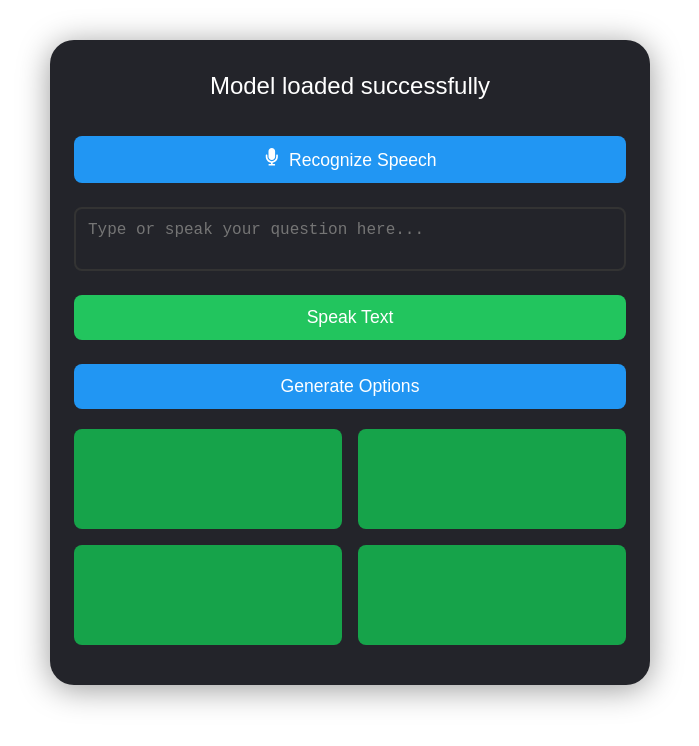
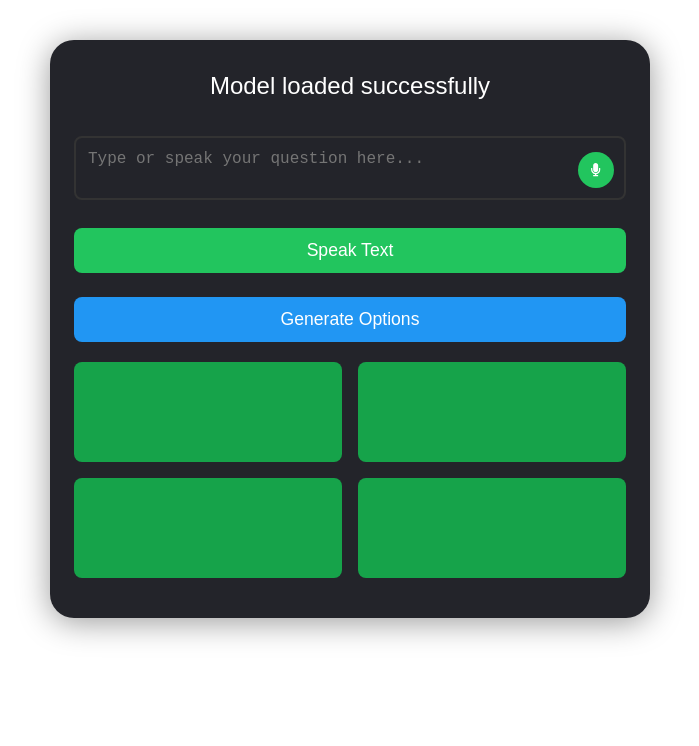
Before and after one commit to ShambhaviNK/tejuWebAppNew, a Next.js app in the folder teju-webnew-ui/: page / in a window 1280 px wide. Shown: the top 746 px of the page, without its empty margins (290-989 px from the left). Built offline with nearby package versions, Linux system fonts and the light colour scheme.

Commit message:
removed the speech recognition button and added an icon in text box for that

```diff
--- a/teju-webnew-ui/src/app/components/MainInterface.styles.ts
+++ b/teju-webnew-ui/src/app/components/MainInterface.styles.ts
@@ -50,6 +50,45 @@ export const TextArea = styled.textarea`
   resize: none;
 `;
 
+export const TextAreaContainer = styled.div`
+  position: relative;
+  width: 100%;
+  margin: 12px 0;
+`;
+
+export const TextAreaWithIcon = styled.textarea`
+  background: #23242a;
+  color: #ccc;
+  border: 2px solid #333;
+  border-radius: 8px;
+  width: 100%;
+  min-height: 60px;
+  padding: 12px 50px 12px 12px;
+  font-size: 1rem;
+  resize: none;
+`;
+
+export const MicIcon = styled.button<{ $recognizing?: boolean }>`
+  position: absolute;
+  right: 12px;
+  top: 50%;
+  transform: translateY(-50%);
+  background: ${({ $recognizing }) => $recognizing ? "#e53935" : "#22c55e"};
+  color: #fff;
+  border: none;
+  border-radius: 50%;
+  width: 36px;
+  height: 36px;
+  display: flex;
+  align-items: center;
+  justify-content: center;
+  cursor: pointer;
+  transition: background 0.2s;
+  &:hover {
+    background: ${({ $recognizing }) => $recognizing ? "#b71c1c" : "#16a34a"};
+  }
+`;
+
 export const OptionsRow = styled.div`
   display: flex;
   gap: 16px;
--- a/teju-webnew-ui/src/app/components/MainInterface.tsx
+++ b/teju-webnew-ui/src/app/components/MainInterface.tsx
@@ -1,7 +1,7 @@
 "use client";
 import React, { useState, useRef, useEffect} from "react";
 import { FaMicrophone, FaStop } from "react-icons/fa";
-import { Container, Title, Button, TextArea, OptionsRow, OptionButton, ErrorMsg } from "./MainInterface.styles";
+import { Container, Title, Button, TextAreaContainer, TextAreaWithIcon, MicIcon, OptionsRow, OptionButton, ErrorMsg } from "./MainInterface.styles";
 
 // Minimal type definitions for SpeechRecognition API if not present
 declare global {
@@ -148,15 +148,16 @@ export default function MainInterface() {
   return (
     <Container>
       <Title>Model loaded successfully</Title>
-      <Button onClick={handleRecognizeSpeech} $green={recognizing && !recognizing} $red={recognizing}>
-        {recognizing ? <FaStop style={{ marginRight: 8 }} /> : <FaMicrophone style={{ marginRight: 8 }} />}
-        {recognizing ? "Stop Recognizing" : "Recognize Speech"}
-      </Button>
-      <TextArea
-        placeholder="Type or speak your question here..."
-        value={text}
-        onChange={e => setText(e.target.value)}
-      />
+      <TextAreaContainer>
+        <TextAreaWithIcon
+          placeholder="Type or speak your question here..."
+          value={text}
+          onChange={e => setText(e.target.value)}
+        />
+        <MicIcon $recognizing={recognizing} onClick={handleRecognizeSpeech}>
+          {recognizing ? <FaStop /> : <FaMicrophone />}
+        </MicIcon>
+      </TextAreaContainer>
       <Button $green onClick={handleSpeakText}>Speak Text</Button>
       <Button onClick={handleGenerateOptions} disabled={loading || !text}>
         {loading ? "Generating..." : "Generate Options"}
```
